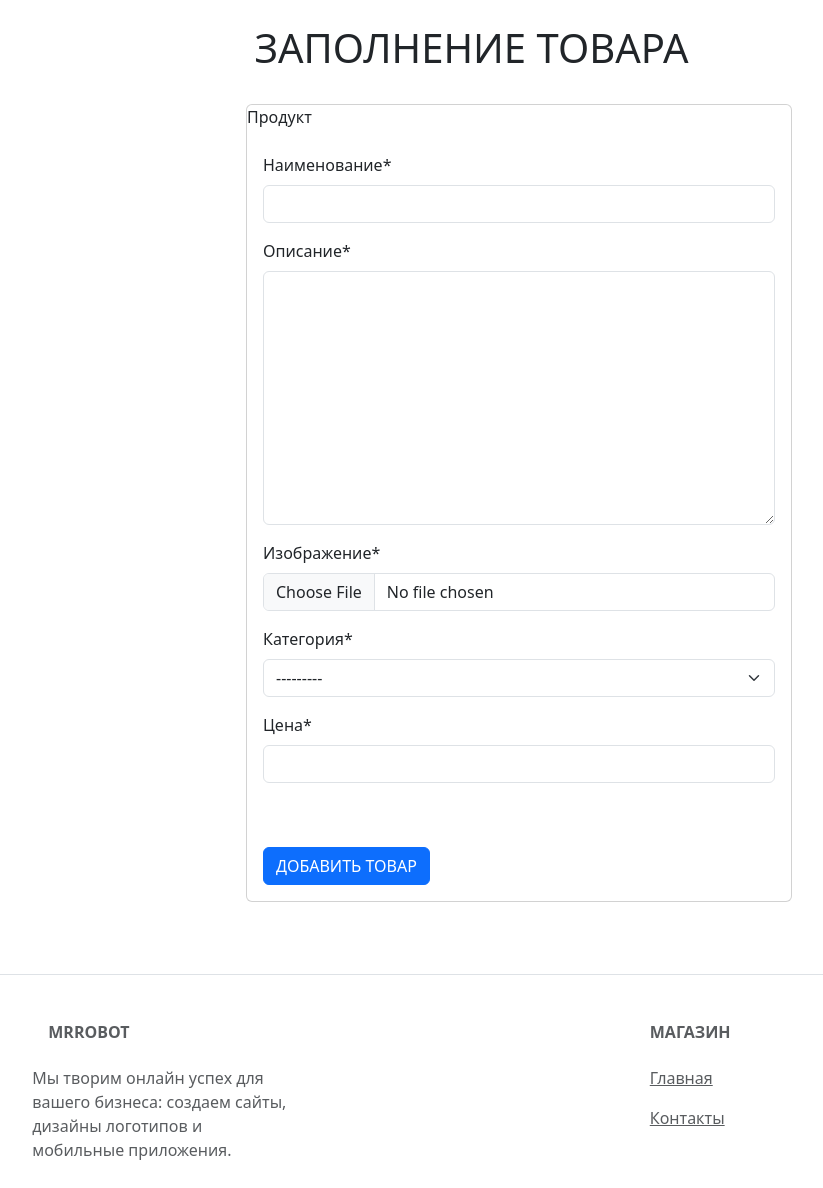
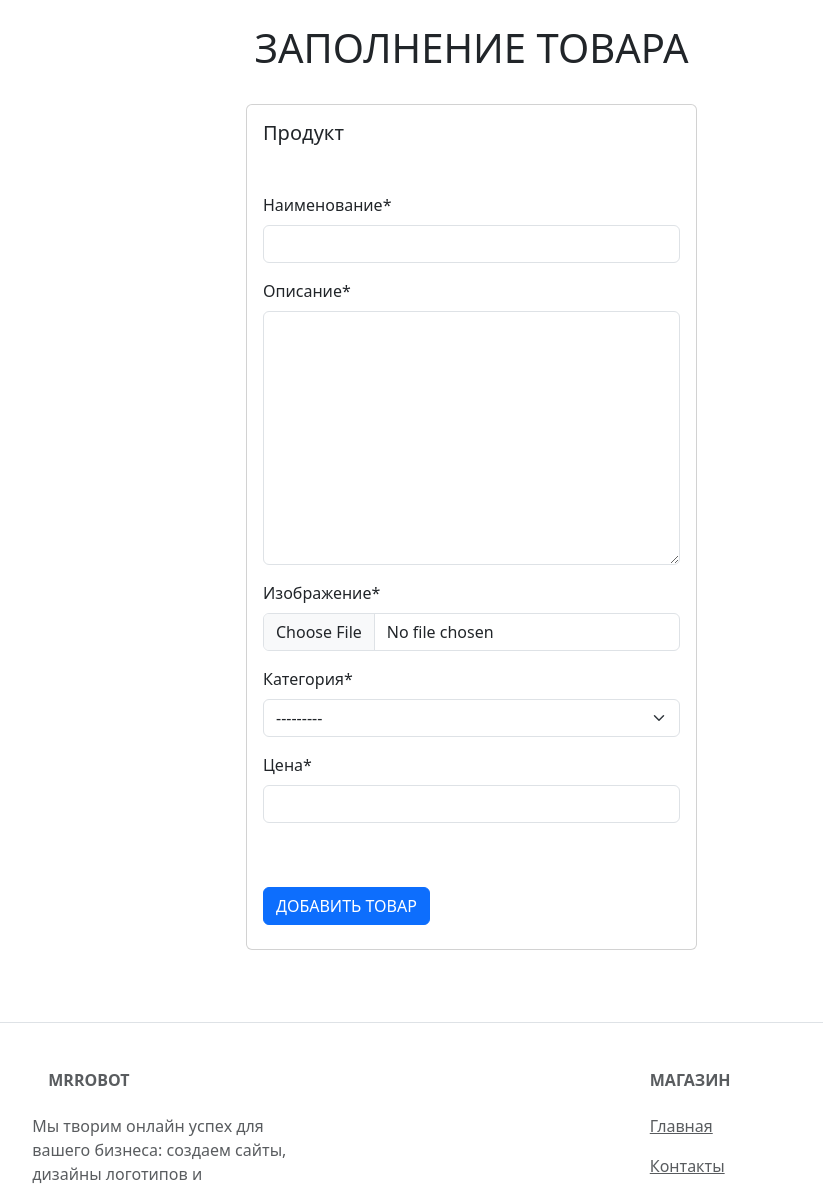
Before and after one commit to Kaverz1n/web-shop, a Django app: page /create/ in a window 1280 px wide. Shown: the part 72-1260 px from the top of the page, without its empty margins (216-1039 px from the left). Run offline with Django 4.2, Linux system fonts and the light colour scheme; data comes from the database, SQL or seed files in the repository; some libraries are stand-ins or nearby versions.

Commit message:
added some design change

```diff
--- a/catalog/templates/catalog/product_form.html
+++ b/catalog/templates/catalog/product_form.html
@@ -16,10 +16,10 @@
             {% if not object %}
             <div class="col-4"></div>
             {% endif %}
-            <div class="col-6">
+            <div class="col-5">
                 <div class="card">
-                    <div class="card-title">Продукт</div>
-                    <div class="card-body">
+                    <div class="card-title p-3"><h5>Продукт</h5></div>
+                    <div class="card-body mb-2">
                         {% csrf_token %}
                         {{ form|crispy }}
 
@@ -34,7 +34,7 @@
             <div class="col-6">
                 {% if object %}
                     <div class="card">
-                        <div class="card-title">Версия</div>
+                        <div class="card-title p-3"><h5>Версия</h5></div>
                         <div class="card-body">
                             {{ formset.management_form }}
                             {% for form in formset.forms %}
```
